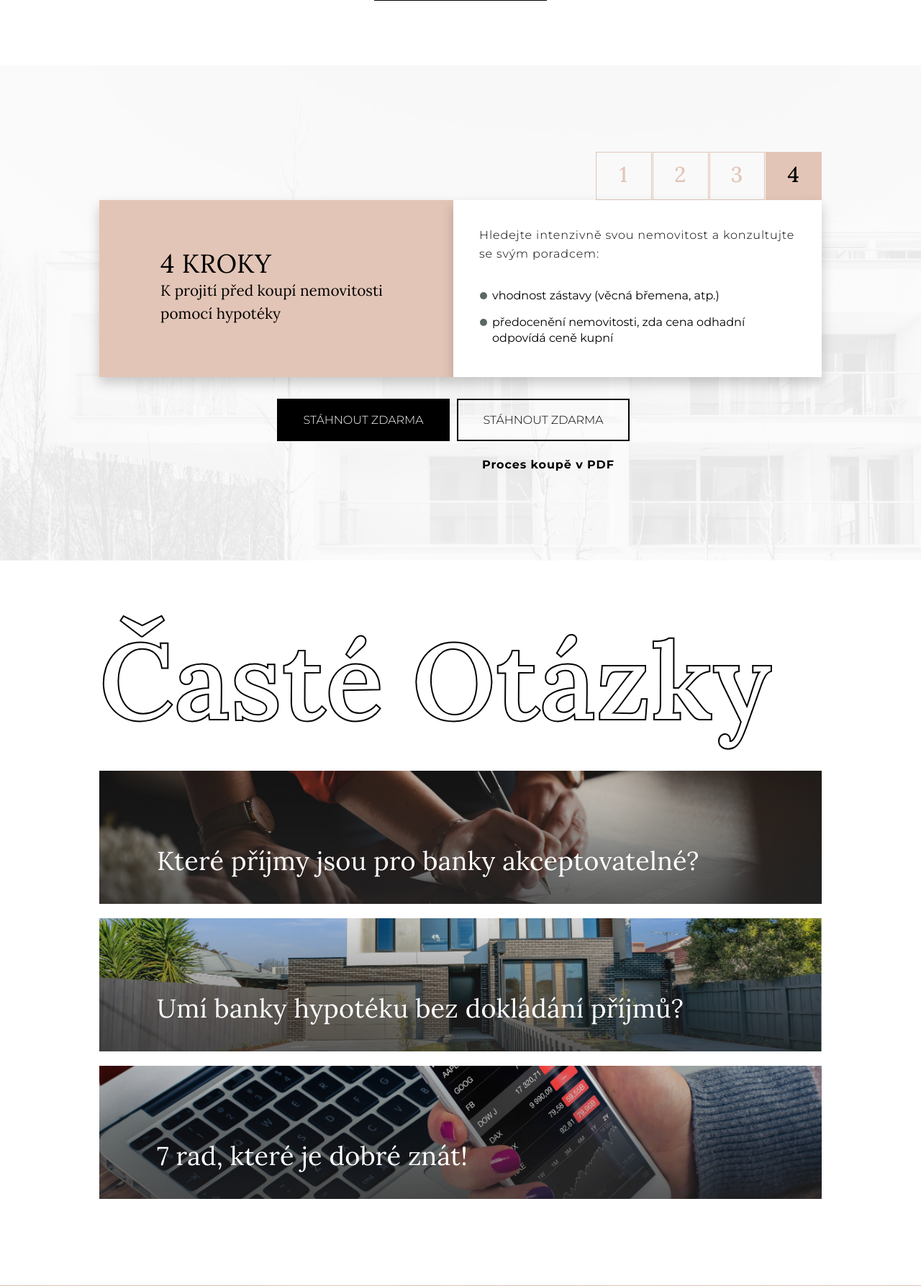
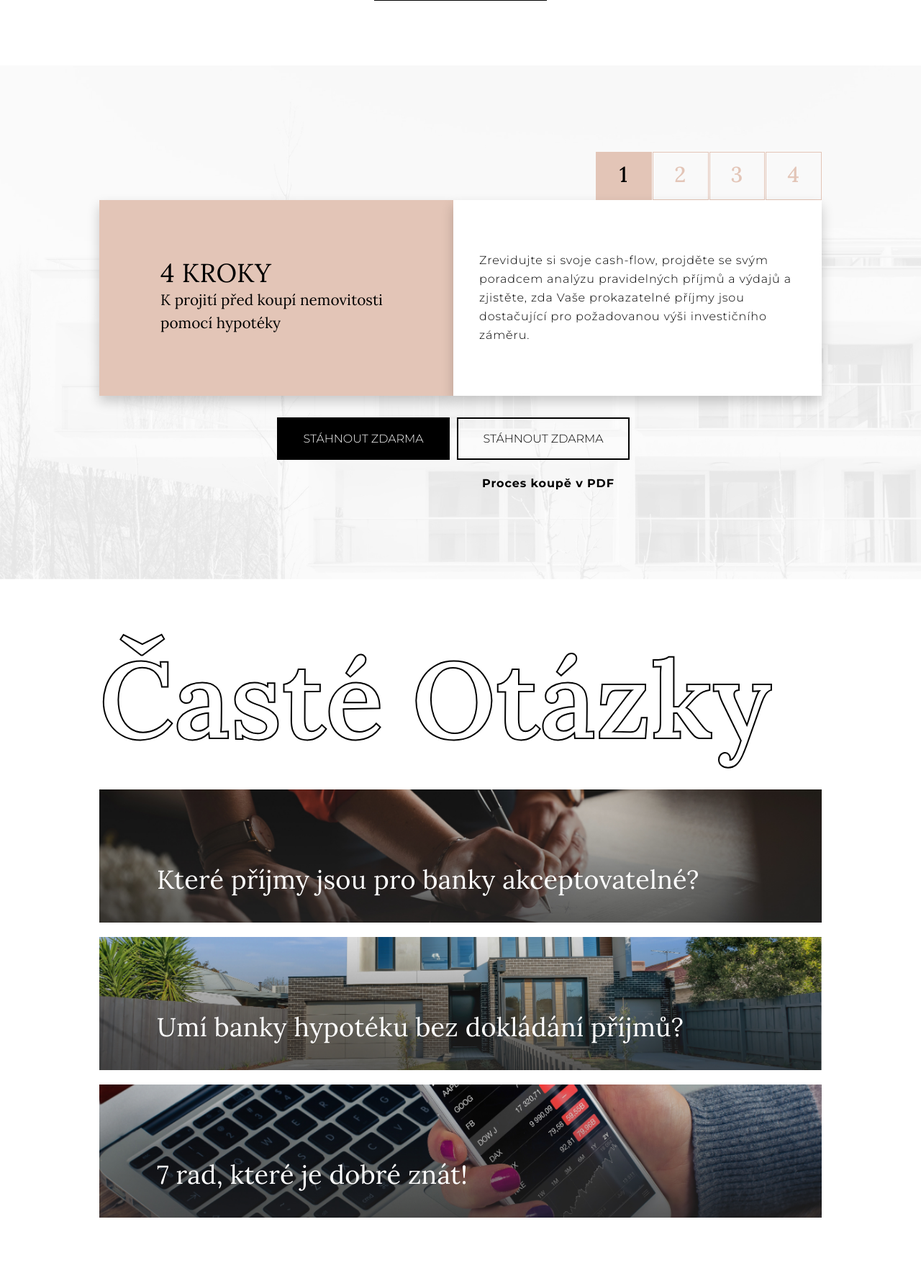
Before and after one commit to luciehrbkova/Nikola_web, a PHP site: page /hypoteky.html in a window 1280 px wide. Shown: the part 1641-3428 px from the top of the page at 72% size. Run offline with PHP 8.4, Linux system fonts and the light colour scheme; some libraries are stand-ins or nearby versions.

Commit message:
hypo animace

```diff
--- a/hypoteky.html
+++ b/hypoteky.html
@@ -72,13 +72,13 @@
                 </div>
                 <!-- end logo -->
 
-                <h2 class="text_right h2_header">Hypotéky</h2>
+                <h2 class="text_right h2_header aniHeader">Hypotéky</h2>
                 <div class="hypo_part1 row_from_tablet">
-                    <div class="sekce_from_tablet_half sekce_header_box hypo_pink_box">
+                    <div class="sekce_from_tablet_half sekce_header_box hypo_pink_box aniHypo">
                         <h3>Jaké účely mohu
                             hypotékou zafinancovat?</h3>
                     </div>
-                    <ul class="sekce_ul sekce_from_tablet_half">
+                    <ul class="sekce_ul sekce_from_tablet_half aniHypo">
                         <li>koupě bytu / pozemku / rekreačního objektu</li>
                         <li>nákup družstevního podílu</li>
                         <li>nákup investičního bydlení</li>
@@ -151,7 +151,7 @@
         <div class="container">
             <div class="fringe"></div>
             <div class="main">
-                <div class="row_from_tablet">
+                <div class="row_from_tablet aniKroky">
                     <!-- left box -->
                     <div class="sekce_from_tablet_half bg_pink kroky4_header_box">
                         <h3><span class="kroky4">4 KROKY</span><br>
@@ -160,18 +160,33 @@
                     <!-- right part -->
                     <div class="kroky4_text_box_cont">
                         <div class=" kroky4_text_box bg_white">
-                            <p>Hledejte intenzivně svou nemovitost a konzultujte se svým poradcem: <br><br></p>
-                            <ul>
-                                <li>vhodnost zástavy (věcná břemena, atp.)</li>
-                                <li>předocenění nemovitosti, zda cena odhadní odpovídá ceně kupní</li>
-                            </ul>
+                            <div id="krok_hypo1" class="krok_height">
+                                <p>Zrevidujte si svoje cash-flow, projděte se svým poradcem analýzu pravidelných příjmů
+                                    a výdajů a zjistěte, zda Vaše prokazatelné příjmy jsou dostačující pro požadovanou
+                                    výši investičního záměru.</p>
+                            </div>
+                            <div id="krok_hypo2" class="krok_height">
+                                <p>Zbavte se drahých závazků, nebo je splácejte levněji!</p>
+                            </div>
+                            <div id="krok_hypo3" class="krok_height">
+                                <p>Vytvořte si krátkodobou operativní rezervu.<br><br></p>
+                            </div>
+                            <div id="krok_hypo4" class="krok_height">
+                                <p>Hledejte intenzivně svou nemovitost a konzultujte se svým poradcem: <br><br></p>
+                                <ul>
+                                    <li>vhodnost zástavy (věcná břemena, atp.)</li>
+                                    <li>předocenění nemovitosti, zda cena odhadní odpovídá ceně kupní</li>
+                                </ul>
+                            </div>
+
+
 
                         </div>
                         <div class="kroky_slider_box">
-                            <div class="kroky_slider "><p><span class="slider_number">1</span></p></div>
-                            <div class="kroky_slider "><p><span class="slider_number">2</span></p></div>
-                            <div class="kroky_slider "><p><span class="slider_number">3</span></p></div>
-                            <div class="kroky_slider kroky_slider_selected"><p><span class="slider_number">4</span></p></div>
+                            <div class="kroky_slider kroky_slider_selected" onclick="displayStep(1)" id="slider1"><p><span class="slider_number">1</span></p></div>
+                            <div class="kroky_slider " onclick="displayStep(2)" id="slider2"><p><span class="slider_number">2</span></p></div>
+                            <div class="kroky_slider " onclick="displayStep(3)" id="slider3"><p><span class="slider_number">3</span></p></div>
+                            <div class="kroky_slider " onclick="displayStep(4)" id="slider4"><p><span class="slider_number">4</span></p></div>
                         </div>
                     </div>
 
@@ -206,10 +221,10 @@
     <div class="container">
         <div class="fringe"></div>
         <div class="main">
-            <h2 class="h2_sp">Časté Otázky</h2>
+            <h2 class="h2_sp aniOtazkaHeader">Časté Otázky</h2>
 
                 <!-- 1 otazka *********************************************************-->
-                <div class="sekce_header_box align_fl_end hypo_otazky_box hypo_otazky_bg1 question">
+                <div class="sekce_header_box align_fl_end hypo_otazky_box hypo_otazky_bg1 question aniOtazka1">
                     <h3>Které příjmy jsou pro banky akceptovatelné?</h3>
                 </div>
                 <!-- 1 ODPOVED -->
@@ -263,7 +278,7 @@
 
 
                 <!-- 2 otazka *********************************************************-->
-                <div class="sekce_header_box align_fl_end hypo_otazky_box hypo_otazky_bg2 question">
+                <div class="sekce_header_box align_fl_end hypo_otazky_box hypo_otazky_bg2 question aniOtazka2">
                     <h3>Umí banky hypotéku bez dokládání příjmů?</h3>
                 </div>
                 <!-- 2 ODPOVED -->
@@ -282,7 +297,7 @@
 
 
                 <!-- 3 otazka *********************************************************-->
-                <div class="sekce_header_box align_fl_end hypo_otazky_box hypo_otazky_bg3 question">
+                <div class="sekce_header_box align_fl_end hypo_otazky_box hypo_otazky_bg3 question aniOtazka3">
                     <h3>7 rad, které je dobré znát!</h3>
                 </div>
 
@@ -564,6 +579,38 @@
     <script src="https://cdnjs.cloudflare.com/ajax/libs/gsap/3.5.1/TextPlugin.min.js"></script>
     <script src="https://cdnjs.cloudflare.com/ajax/libs/gsap/3.5.1/ScrollToPlugin.min.js"></script>
     <script>
+        // REFERENCE FUNCTION______________________
+        var step1, step2, step3, step4, stepShow;
+        var slider1, slider2, slider3, slider4, selectedSlider;
+        var selectedStep;
+            function generalStep(stepShow, step2, step3, step4){
+                $(stepShow).css('display','flex');
+                $(step2).hide();
+                $(step3).hide();
+                $(step4).hide();
+            };
+            function generalSlider(selectedSlider, slider2, slider3, slider4){
+                $(selectedSlider).addClass('kroky_slider_selected');
+                $(slider2).removeClass('kroky_slider_selected');
+                $(slider3).removeClass('kroky_slider_selected');
+                $(slider4).removeClass('kroky_slider_selected');
+            }
+
+            function displayStep(selectedStep){
+                if (selectedStep == 1){
+                    generalStep('#krok_hypo1', '#krok_hypo2','#krok_hypo3', '#krok_hypo4');
+                    generalSlider('#slider1', '#slider2', '#slider3', '#slider4');
+                } else if (selectedStep == 2){
+                    generalStep('#krok_hypo2', '#krok_hypo1','#krok_hypo3', '#krok_hypo4');
+                    generalSlider('#slider2', '#slider1', '#slider3', '#slider4');
+                } else if (selectedStep == 3){
+                    generalStep('#krok_hypo3', '#krok_hypo2','#krok_hypo1', '#krok_hypo4');
+                    generalSlider('#slider3', '#slider2', '#slider1', '#slider4');
+                } else if (selectedStep == 4){
+                    generalStep('#krok_hypo4', '#krok_hypo2','#krok_hypo3', '#krok_hypo1');
+                    generalSlider('#slider4', '#slider2', '#slider3', '#slider1');
+                };
+            };
 
         // caste otazky
         $(document).ready(function()
@@ -592,6 +639,17 @@
                 // stagger: 0.4
                 });
             };
+            // HYPO HERO
+            generalEaseIn('.aniHeader')
+            generalEaseIn('.aniHypo')
+            // HYPO KROKY
+            generalEaseIn('.aniKroky')
+            // HYPO OTAZKY
+            generalEaseIn('.aniOtazkaHeader')
+            generalEaseIn('.aniOtazka1')
+            generalEaseIn('.aniOtazka2')
+            generalEaseIn('.aniOtazka3')
+
             // KONTAKT
             generalEaseIn('.aniKontakt')
             generalEaseIn('.aniContactBg')
--- a/style.css
+++ b/style.css
@@ -1691,6 +1691,7 @@ p {
   background-position: center;
   background-repeat: no-repeat;
   background-size: cover;
+  background-attachment: fixed;
 }
 
 @media screen and (min-width: 600px) {
@@ -2015,6 +2016,7 @@ p {
   -webkit-box-pack: justify;
       -ms-flex-pack: justify;
           justify-content: space-between;
+  cursor: pointer;
 }
 
 @media screen and (min-width: 600px) {
@@ -2039,6 +2041,18 @@ p {
           align-items: center;
 }
 
+.kroky_slider:hover {
+  background-color: rgba(227, 197, 183, 0.4);
+}
+
+.kroky_slider:hover .slider_number {
+  color: #000000;
+}
+
+.kroky_slider:hover .kroky_slider_selected {
+  background-color: #E3C5B7;
+}
+
 .kroky_slider .slider_number {
   font-family: Lora;
   font-size: 1.875rem;
@@ -2052,6 +2066,29 @@ p {
 
 .kroky_slider_selected .slider_number {
   color: #000000;
+}
+
+.krok_height {
+  display: -webkit-box;
+  display: -ms-flexbox;
+  display: flex;
+  -webkit-box-orient: vertical;
+  -webkit-box-direction: normal;
+      -ms-flex-direction: column;
+          flex-direction: column;
+  -ms-flex-pack: distribute;
+      justify-content: space-around;
+  height: 250px;
+}
+
+@media screen and (min-width: 600px) {
+  .krok_height {
+    height: 200px;
+  }
+}
+
+#krok_hypo4, #krok_hypo2, #krok_hypo3 {
+  display: none;
 }
 
 .pdf_button {
@@ -2091,6 +2128,7 @@ p {
   background-position: center;
   background-repeat: no-repeat;
   background-size: cover;
+  background-attachment: fixed;
   padding: 50px 0px;
 }
 
@@ -2291,6 +2329,7 @@ p {
   background-position: center;
   background-repeat: no-repeat;
   background-size: cover;
+  background-attachment: fixed;
   padding-bottom: 106px;
 }
 
@@ -2339,6 +2378,7 @@ p {
   background-position: center;
   background-repeat: no-repeat;
   background-size: cover;
+  background-attachment: fixed;
   padding-bottom: 106px;
 }
 
@@ -2430,6 +2470,7 @@ p {
 
 .poj_part2_bg {
   background-image: url("img/bg6.jpg");
+  background-attachment: fixed;
 }
 
 @media screen and (min-width: 600px) {
```
Also changed, not shown: style.sass (+25 -0 lines), 1 other file.
